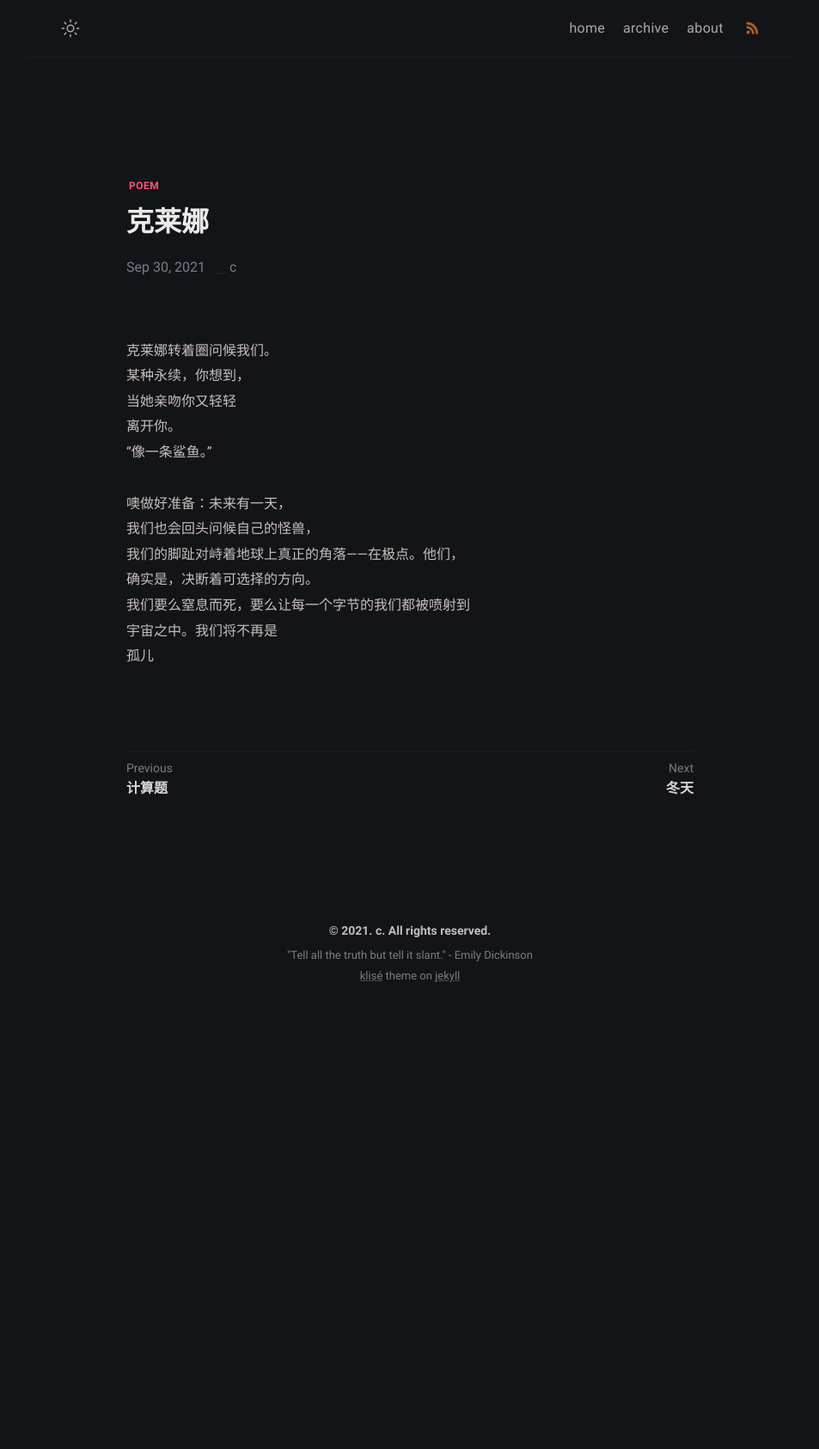
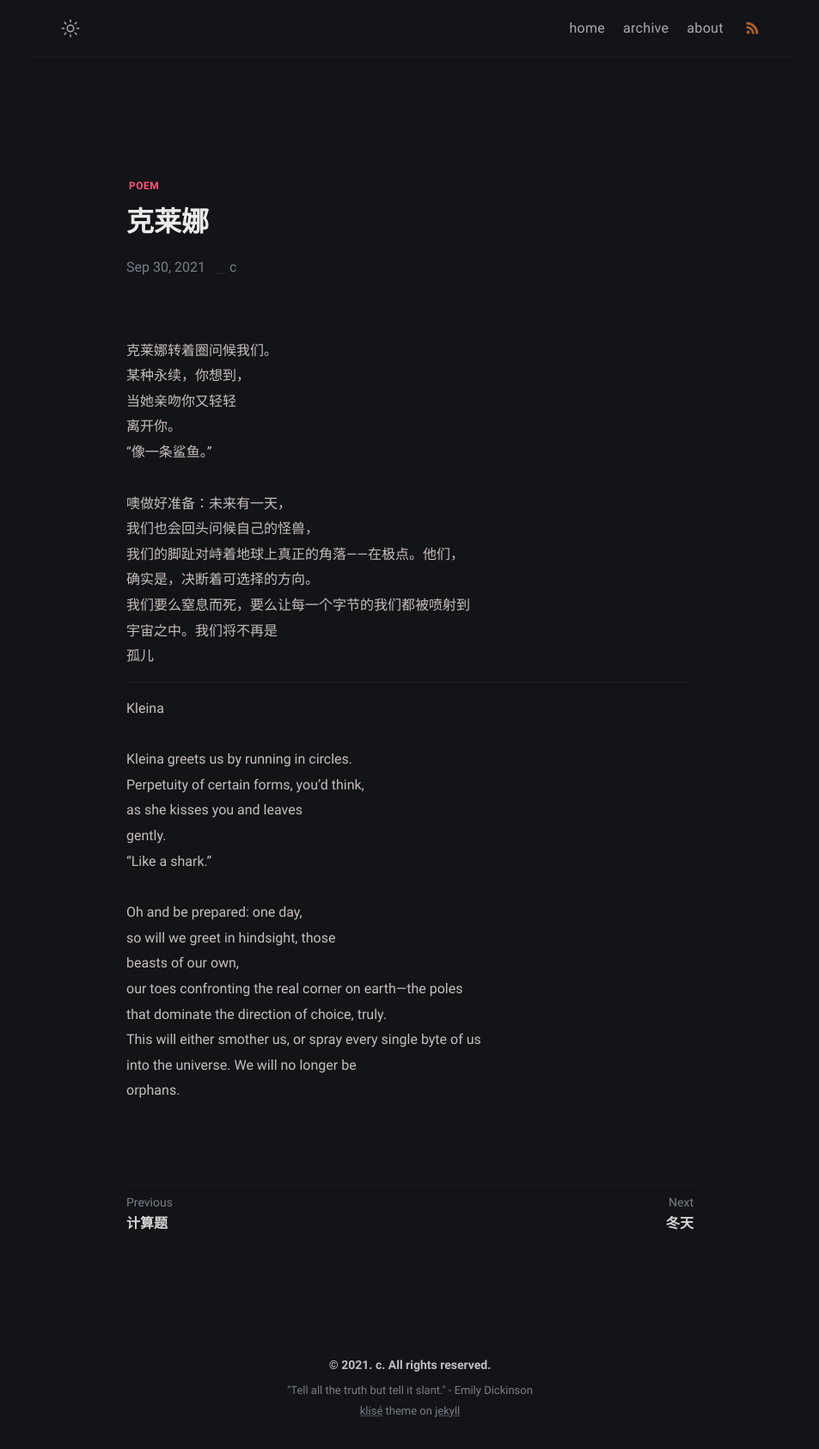
Before and after one commit to yijingch/afistforair.github.io, a Jekyll site: the page built from _posts/kleina/2021-09-30-kleina.md, in a window 1280 px wide. Shown: the whole page at 86% size, without its empty margins (163-1116 px from the left). Built offline with Jekyll 4.4.1, drawn with Linux system fonts in a browser that asks for light colours; before the commit the page ends 1179 px from its top, so only the background shows below that.

Commit message:
edit post

```diff
--- a/_posts/kleina/2021-09-30-kleina.md
+++ b/_posts/kleina/2021-09-30-kleina.md
@@ -17,3 +17,23 @@ tags: [poem]
 我们要么窒息而死，要么让每一个字节的我们都被喷射到
 宇宙之中。我们将不再是
 孤儿
+
+
+----
+Kleina
+
+
+Kleina greets us by running in circles.
+Perpetuity of certain forms, you’d think,
+as she kisses you and leaves
+gently.
+"Like a shark."
+
+Oh and be prepared: one day,
+so will we greet in hindsight, those
+beasts of our own,
+our toes confronting the real corner on earth—the poles
+that dominate the direction of choice, truly.
+This will either smother us, or spray every single byte of us
+into the universe. We will no longer be
+orphans.
```
